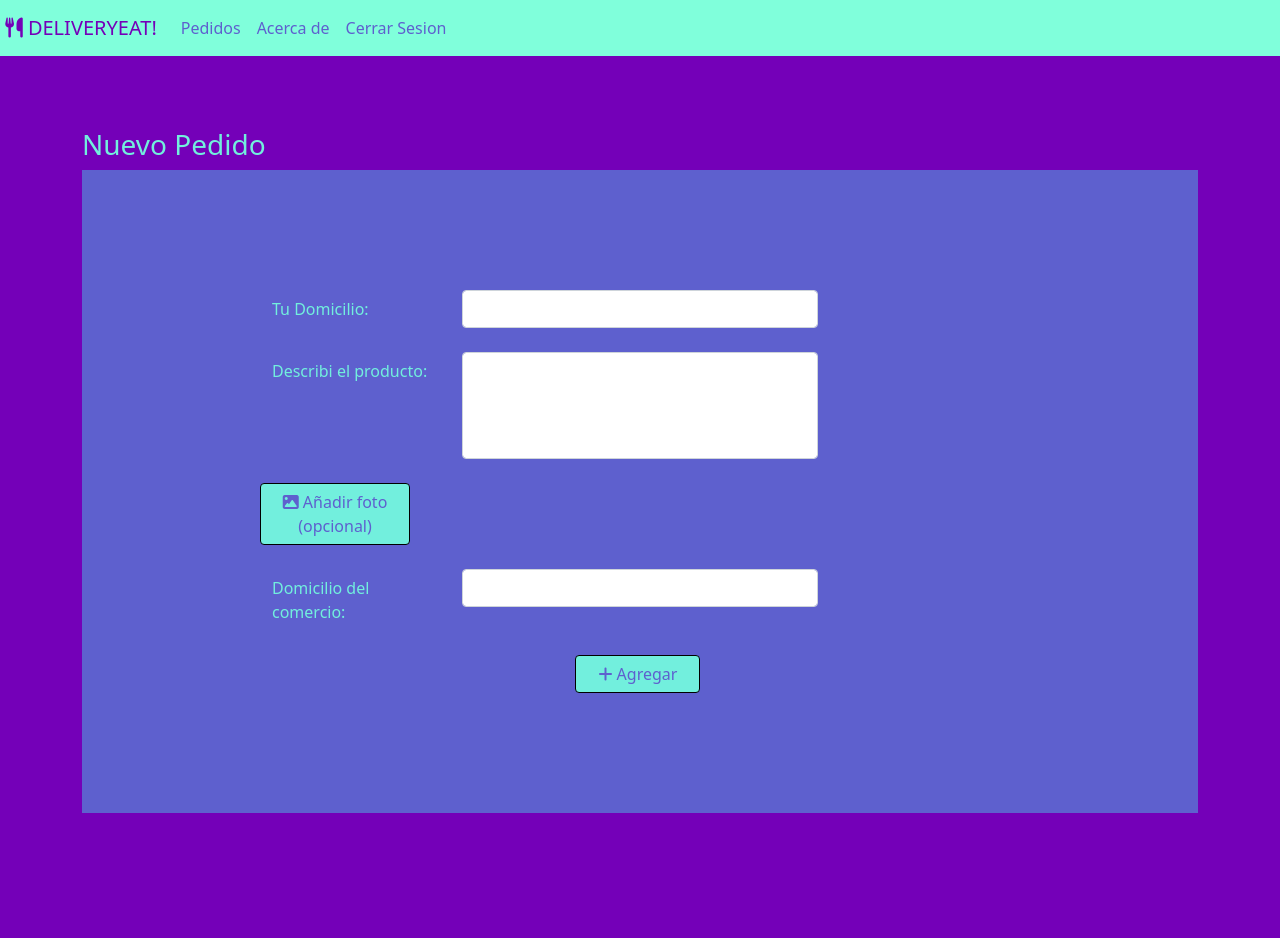
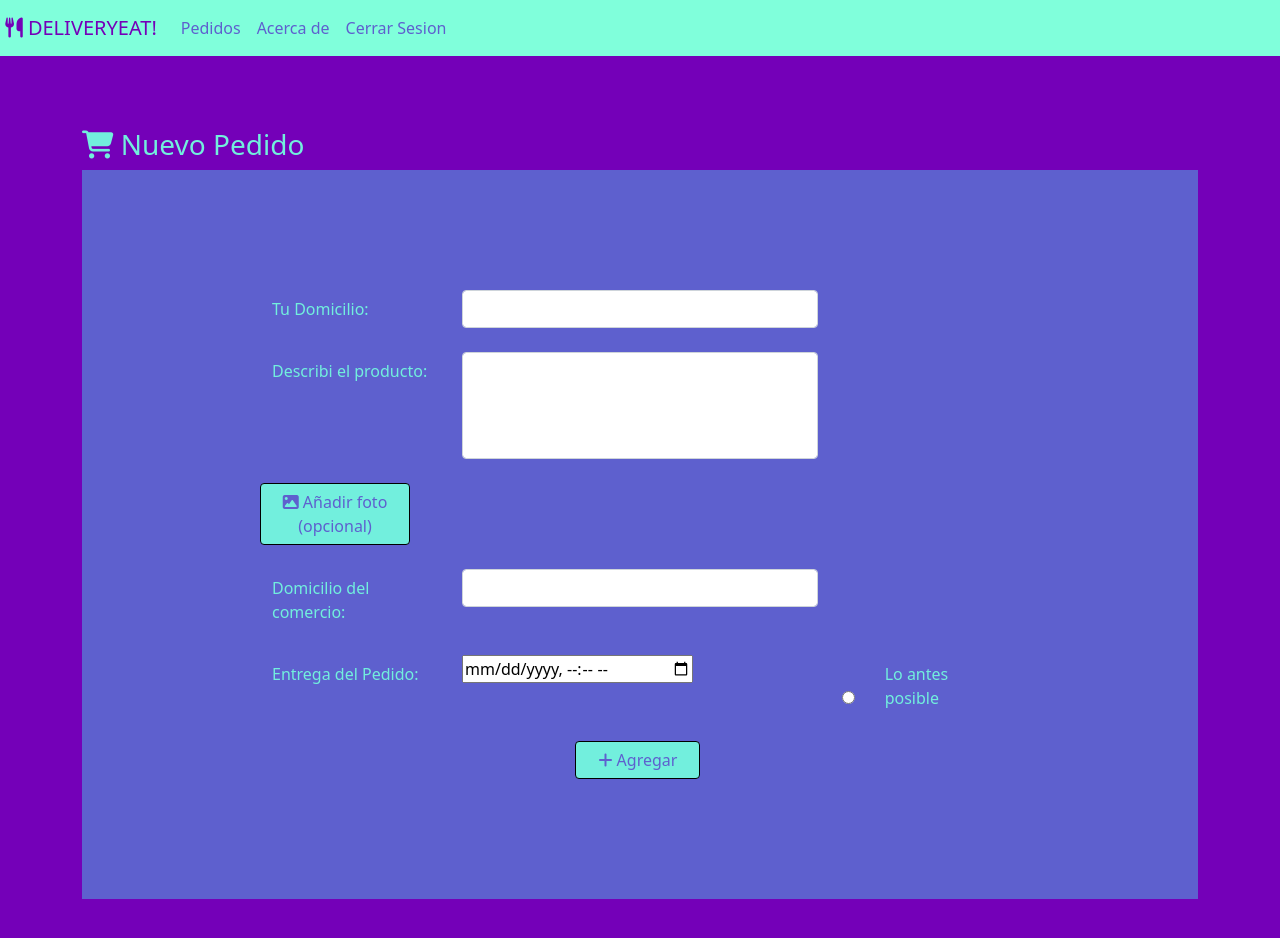
Before and after one commit to arlel/ISW_G5, an Angular app in the folder Trabajos_prácticos/TP6/Producto/Frontend/: page /pedido in a window 1280 px wide. Shown: the top 938 px of the page. Built offline with nearby package versions, Linux system fonts and the light colour scheme.

Commit message:
Se agregan comentarios acerca de las restricciones

```diff
--- a/Trabajos_prácticos/TP6/Producto/Frontend/src/app/about-us/about-us.component.css
+++ b/Trabajos_prácticos/TP6/Producto/Frontend/src/app/about-us/about-us.component.css
@@ -1,5 +1,13 @@
 
+a{
+  font-weight: 500 !important;
+  font-size: 60px !important
+}
 
+nav-link{
+  font-weight: 500 !important;
+  font-size: 60px !important
+}
 .aboutus-area {
     padding-top:120px;
      padding-bottom:120px;
--- a/Trabajos_prácticos/TP6/Producto/Frontend/src/app/pedido/pedido.component.html
+++ b/Trabajos_prácticos/TP6/Producto/Frontend/src/app/pedido/pedido.component.html
@@ -1,4 +1,4 @@
-<h3>{{Titulo}}</h3>
+<h3> <i class="fas fa-shopping-cart"></i> {{Titulo}}</h3>
 <form name="FormPedido" [formGroup]="FormPedido">
     <div class="pedido-area">
 
@@ -50,6 +50,22 @@
                   />
                 </div>
             </div>
+            <i>&nbsp;</i>
+
+            <div class="form-group row">
+              <label class="col-form-label col-sm-2 offset-sm-2">
+                Entrega del Pedido:
+              </label>
+              <div class="col-sm-4">
+                <input type="datetime-local" id="FechaEntrega">
+              </div>
+              <div class="col-sm-4">
+                <input type="radio" id="html" name="fav_language" value="HTML">
+                <label class="col-form-label col-sm-4 offset-sm-1">
+                  Lo antes posible
+                </label>
+              </div>
+          </div>
 
 
         <div class="row justify-content-center">
--- a/Trabajos_prácticos/TP6/Producto/Frontend/src/app/pedido/pedido.component.ts
+++ b/Trabajos_prácticos/TP6/Producto/Frontend/src/app/pedido/pedido.component.ts
@@ -11,15 +11,21 @@ export class PedidoComponent implements OnInit {
   Titulo = "Nuevo Pedido";
 
   FormPedido: FormGroup;
-
-
+  //   La foto debe tener un maximo de 5MB
+  // Ciudades que se pueden elegir son CBA Capital, VCP y Rio Primero
+  // Descripcion del pedido min 5 char max 255 char
+  // Minimo 1 hs despues, maximo 1 semana despues para la entrega del pedido
+  // Horario de trabajo 8 a 00 lunes a lunes
+  // Direccion de COMERCIO en forma textual* o seleccionando punto en el mapa
+  // Direccion de ENTREGA en forma textual*
+    // * forma textual = calle, numero, ciudad y referencia opcional en formato texto
   constructor(
     public formBuilder: FormBuilder
   ) {}
 
   ngOnInit(): void {
     this.FormPedido = this.formBuilder.group({
-      Descripcion: [null],
+      Descripcion: [null], //minimo 5 caracteres maximo 255
       Domicilio: [null],
       Comercio: [null]
 
```
